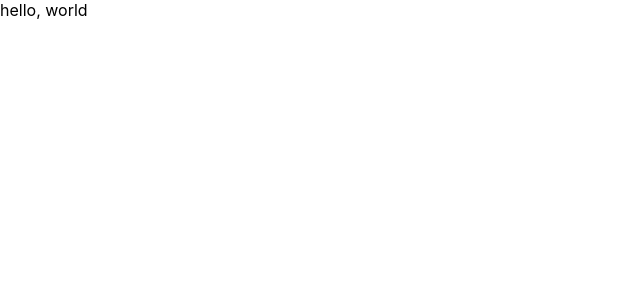
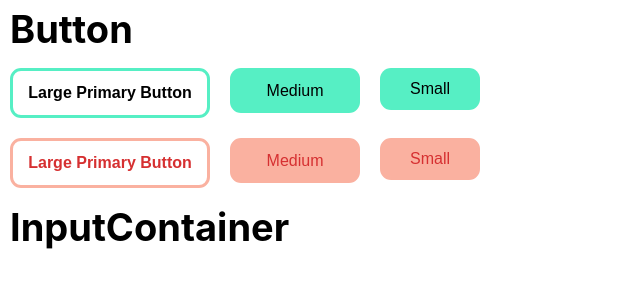
Before and after one commit to hdlee0619/styled-components-prac, a React (Create React App) app: page / in a window 1280 px wide. Shown: the top 300 px of the page, without its empty margins (0-640 px from the left). Built offline with nearby package versions, Linux system fonts and the light colour scheme.

Commit message:
design: GlobalStyle 설정 및 button 컴포넌트 생성

```diff
--- a/src/App.jsx
+++ b/src/App.jsx
@@ -1,5 +1,15 @@
+import ButtonContainer from './components/ButtonContainer';
+import InputContainer from './components/InputContainer';
+import GlobalStyle from './style/GlobalStyle';
+
 function App() {
-  return <div>hello, world</div>;
+  return (
+    <>
+      <GlobalStyle />
+      <ButtonContainer></ButtonContainer>
+      <InputContainer></InputContainer>
+    </>
+  );
 }
 
 export default App;
--- /dev/null
+++ b/src/components/Btn.jsx
@@ -0,0 +1,34 @@
+import React from 'react';
+import styled, { css } from 'styled-components';
+
+const BtnStyle = styled.button`
+  margin: 0.625rem;
+  ${(props) =>
+    props.lgBtn &&
+    css`
+      background-color: var(--lg-box-bgcolor);
+      border: var(--lg-box-border);
+      width: var(--lg-box-width);
+      height: var(--lg-box-height);
+      font-weight: bold;
+    `}
+  ${(props) =>
+    props.smBtn &&
+    css`
+      width: var(--sm-box-width);
+      height: var(--sm-box-height);
+    `}
+    ${(props) =>
+    props.danger &&
+    css`
+      background-color: ${(props) => (props.dangerBg ? 'var(--lg-box-bgcolor)' : 'var(--color-danger)')};
+      color: var(--color-danger-text);
+      border: var(--lg-danger-box-border);
+    `}
+`;
+
+function Btn({ children, ...props }) {
+  return <BtnStyle {...props}>{children}</BtnStyle>;
+}
+
+export default Btn;
--- /dev/null
+++ b/src/components/ButtonContainer.jsx
@@ -0,0 +1,31 @@
+import React from 'react';
+import styled from 'styled-components';
+import Btn from './Btn';
+
+const BtnWrapper = styled.div`
+  display: flex;
+`;
+
+function ButtonContainer() {
+  return (
+    <div>
+      <h2>Button</h2>
+      <BtnWrapper>
+        <Btn lgBtn>Large Primary Button</Btn>
+        <Btn>Medium</Btn>
+        <Btn smBtn>Small</Btn>
+      </BtnWrapper>
+      <BtnWrapper>
+        <Btn lgBtn danger dangerBg>
+          Large Primary Button
+        </Btn>
+        <Btn danger>Medium</Btn>
+        <Btn smBtn danger>
+          Small
+        </Btn>
+      </BtnWrapper>
+    </div>
+  );
+}
+
+export default ButtonContainer;
--- /dev/null
+++ b/src/components/InputContainer.jsx
@@ -0,0 +1,11 @@
+import React from 'react';
+
+function InputContainer() {
+  return (
+    <div>
+      <h2>InputContainer</h2>
+    </div>
+  );
+}
+
+export default InputContainer;
--- a/src/index.css
+++ /dev/null
@@ -1,13 +0,0 @@
-body {
-  margin: 0;
-  font-family: -apple-system, BlinkMacSystemFont, 'Segoe UI', 'Roboto', 'Oxygen',
-    'Ubuntu', 'Cantarell', 'Fira Sans', 'Droid Sans', 'Helvetica Neue',
-    sans-serif;
-  -webkit-font-smoothing: antialiased;
-  -moz-osx-font-smoothing: grayscale;
-}
-
-code {
-  font-family: source-code-pro, Menlo, Monaco, Consolas, 'Courier New',
-    monospace;
-}
--- a/src/index.js
+++ b/src/index.js
@@ -1,6 +1,5 @@
 import React from 'react';
 import ReactDOM from 'react-dom/client';
-import './index.css';
 import App from './App';
 
 const root = ReactDOM.createRoot(document.getElementById('root'));
--- /dev/null
+++ b/src/style/GlobalStyle.jsx
@@ -0,0 +1,94 @@
+import { createGlobalStyle } from 'styled-components';
+
+const GlobalStyle = createGlobalStyle`
+/* reset.css */
+html, body, div, span, applet, object, iframe,
+h1, h2, h3, h4, h5, h6, p, blockquote, pre,
+a, abbr, acronym, address, big, cite, code,
+del, dfn, em, img, ins, kbd, q, s, samp,
+small, strike, strong, sub, sup, tt, var,
+b, u, i, center,
+dl, dt, dd, ol, ul, li,
+fieldset, form, label, legend,
+table, caption, tbody, tfoot, thead, tr, th, td,
+article, aside, canvas, details, embed,
+figure, figcaption, footer, header, hgroup,
+menu, nav, output, ruby, section, summary,
+time, mark, audio, video {
+	margin: 0;
+	padding: 0;
+	border: 0;
+	font-size: 100%;
+	font: inherit;
+	vertical-align: baseline;
+}
+/* HTML5 display-role reset for older browsers */
+article, aside, details, figcaption, figure,
+footer, header, hgroup, menu, nav, section {
+	display: block;
+}
+* {
+  box-sizing: border-box;
+}
+body {
+	line-height: 1;
+}
+ol, ul {
+	list-style: none;
+}
+blockquote, q {
+	quotes: none;
+}
+blockquote:before, blockquote:after,
+q:before, q:after {
+	content: '';
+	content: none;
+}
+table {
+	border-collapse: collapse;
+	border-spacing: 0;
+}
+/* *** */
+  :root {
+    --lg-box-width: 12.5rem;
+    --lg-box-height: 3.125rem;
+    --lg-box-bgcolor: white;
+    --lg-box-border: .1875rem solid #56efc4;
+    --lg-danger-box-border: .1875rem solid #fab1a0;
+    --sm-box-width: 6.25rem;
+    --sm-box-height: 2.625rem;
+    --color-success: #56efc4;
+    --color-danger: #fab1a0;
+    --color-danger-text: #d63031;
+  }
+  body {
+        font-family: -apple-system, BlinkMacSystemFont, 'Segoe UI', Roboto, Oxygen, Ubuntu, Cantarell, 'Open Sans', 'Helvetica Neue', sans-serif;
+        font-size: 16px;
+    }
+  h2 {
+    font-size: 2.375rem;
+    font-weight: bold;
+    margin: 10px;
+  }
+  button {
+    width: 8.125rem;
+    height: 2.8125rem;
+    border-radius: .6875rem;
+    border: none;
+    background-color: var(--color-success);
+    font-size: 1rem;
+  }
+  input {
+    width: 13.75rem;
+    height: 2.5rem;
+    border: .0625rem solid black;
+    border-radius: .625rem;
+  }
+  select {
+    width: 18.75rem;
+    height: 2.5rem;
+    border-radius: .625rem;
+  }
+`;
+
+export default GlobalStyle;
```
